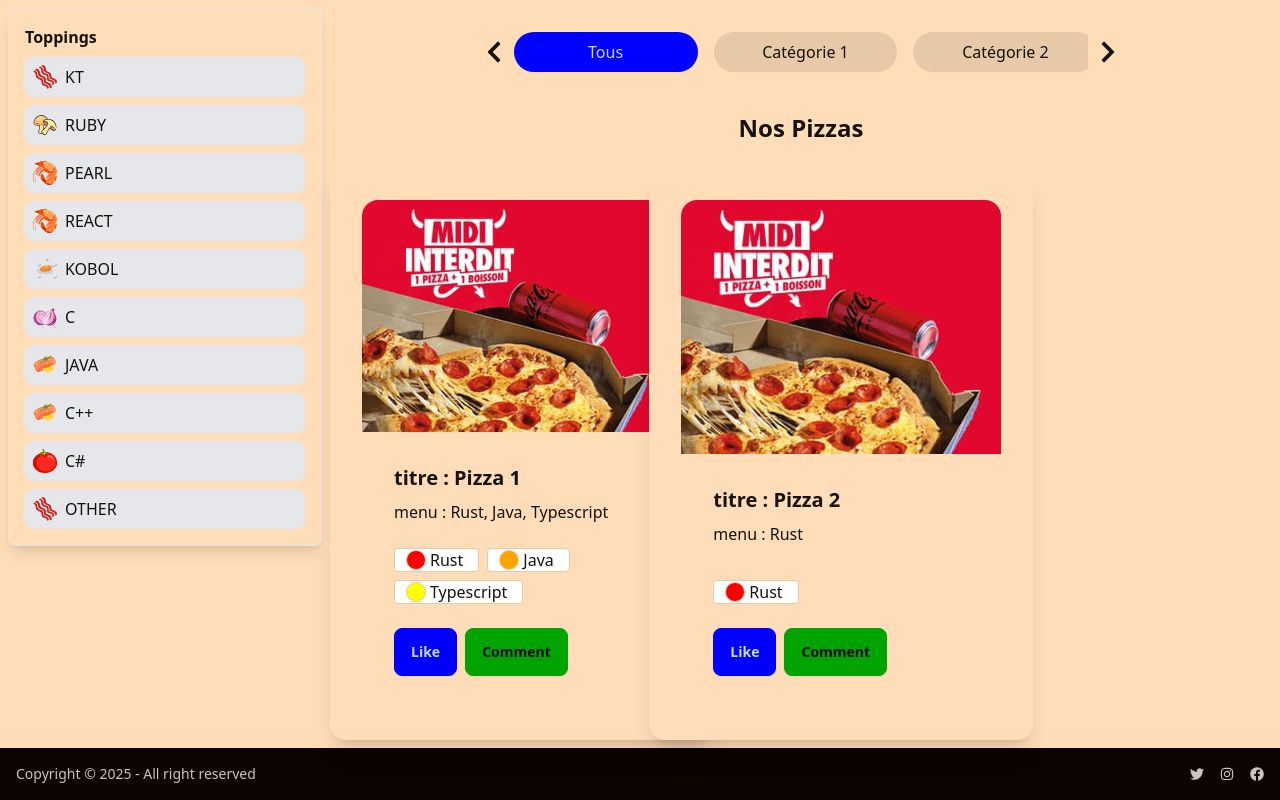
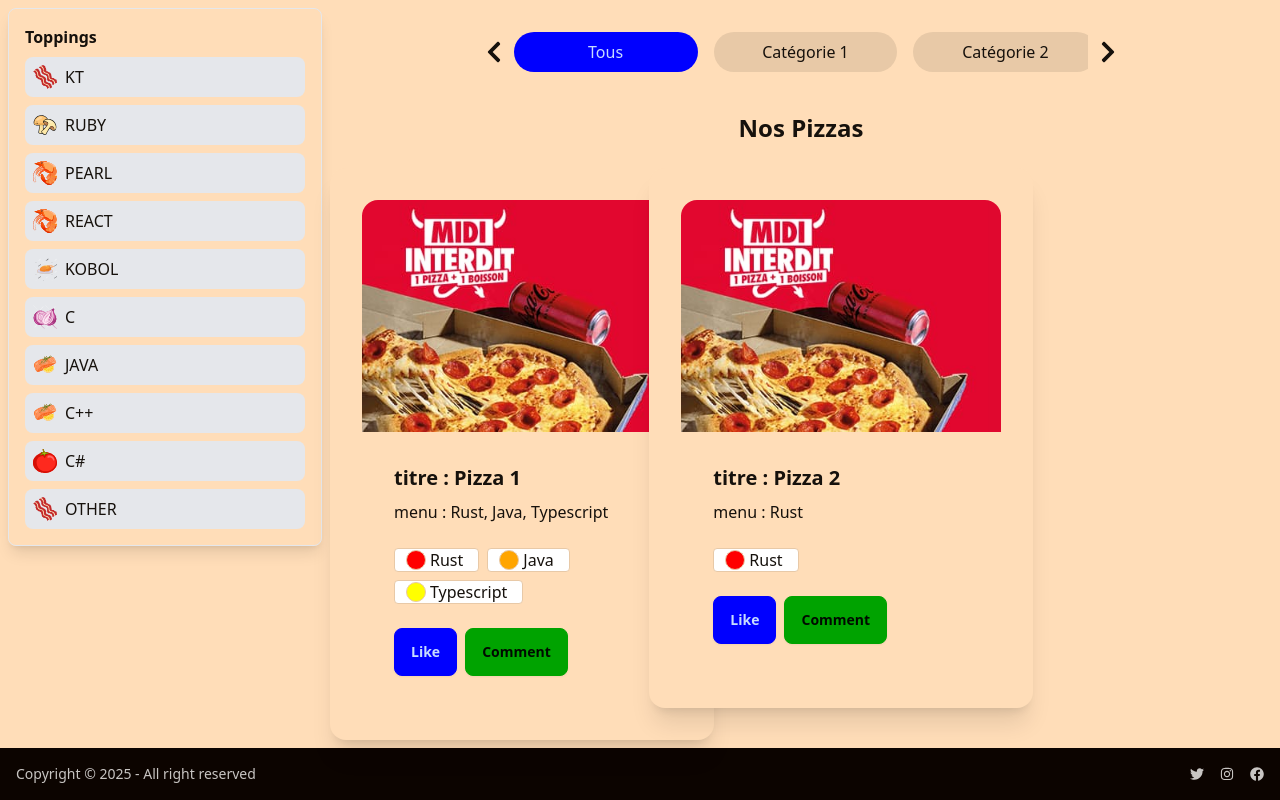
Before and after one commit to mazounirayan/Grabslice, a React (Vite) app: page / in a window 1280 px wide. Shown: the part 1056-1856 px from the top of the page. Built offline with nearby package versions, Linux system fonts and the light colour scheme.

Commit message:
pizzaCard cliquable

```diff
--- a/src/pages/MainPage.tsx
+++ b/src/pages/MainPage.tsx
@@ -6,6 +6,7 @@ import { useEffect, useState } from "react";
 import ToppingListFilter from "@components/HomePage/ToppingListFilter";
 import { INGREDIENT_TO_COLOR } from "@assets/values/imgPath";
 import PizzaService from "@services/PizzaService";
+import { useNavigate } from "react-router-dom";
 interface PizzaCardProps {
   image: string;
   title: string;
@@ -50,6 +51,10 @@ const [pizzas, setPizzas] = useState<PizzaCardProps[]>([]);
     setActiveFilter(filterId);
     // Votre logique de filtrage ici
   };
+  const navigate = useNavigate();
+  const handleClick = (pizza : PizzaCardProps ) => {
+    navigate(`/profile/1`); // Redirige vers Profil avec l'ID de la pizza
+  };
     return (
       <div>
         <TitleCard/>
@@ -66,7 +71,9 @@ const [pizzas, setPizzas] = useState<PizzaCardProps[]>([]);
               <h1 className="text-2xl font-bold text-center mb-6">Nos Pizzas</h1>
               <div className="grid grid-cols-3 gap-4">
                 {pizzas.map((pizza, index) => (
-                  <PizzaCard key={index} {...pizza} />
+                  <div key={index} onClick={() => handleClick(pizza)} className="cursor-pointer">
+                  <PizzaCard {...pizza} />
+                </div>
                 ))}
               </div>
             </div>
```
